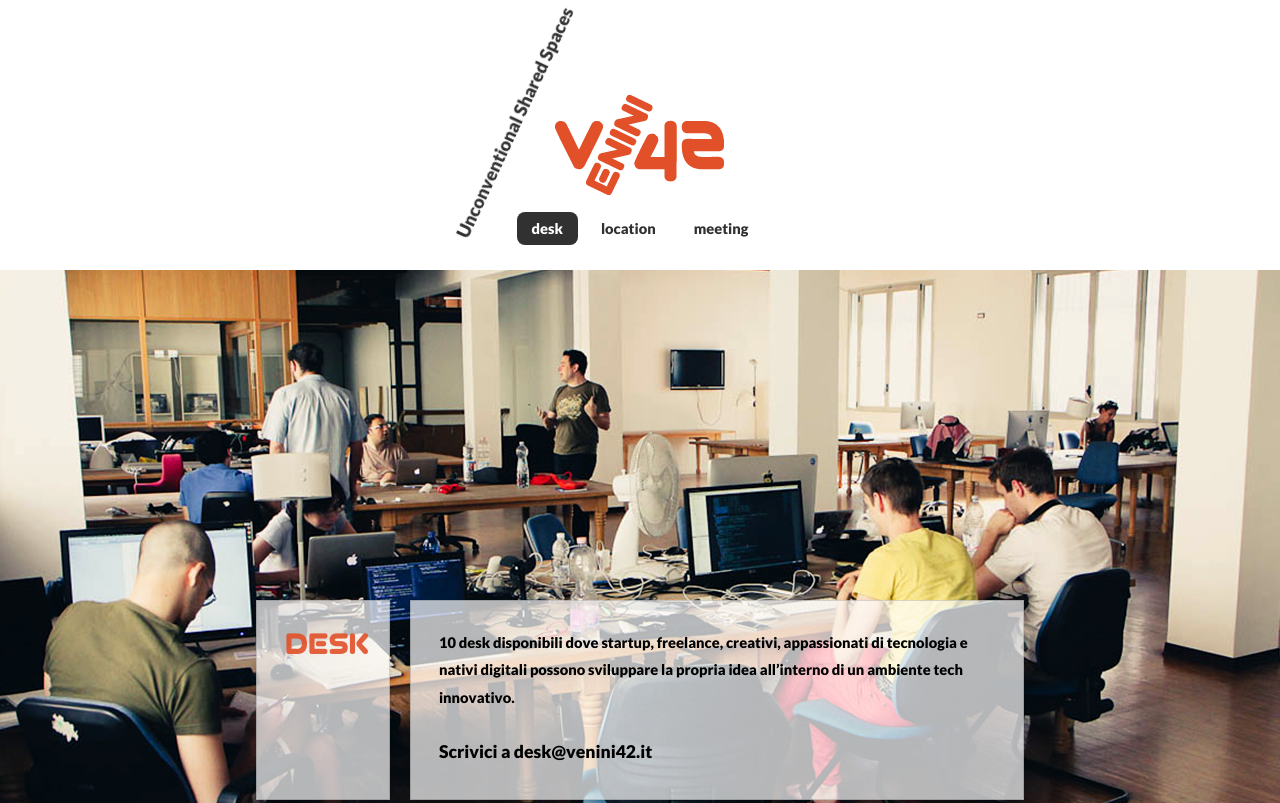
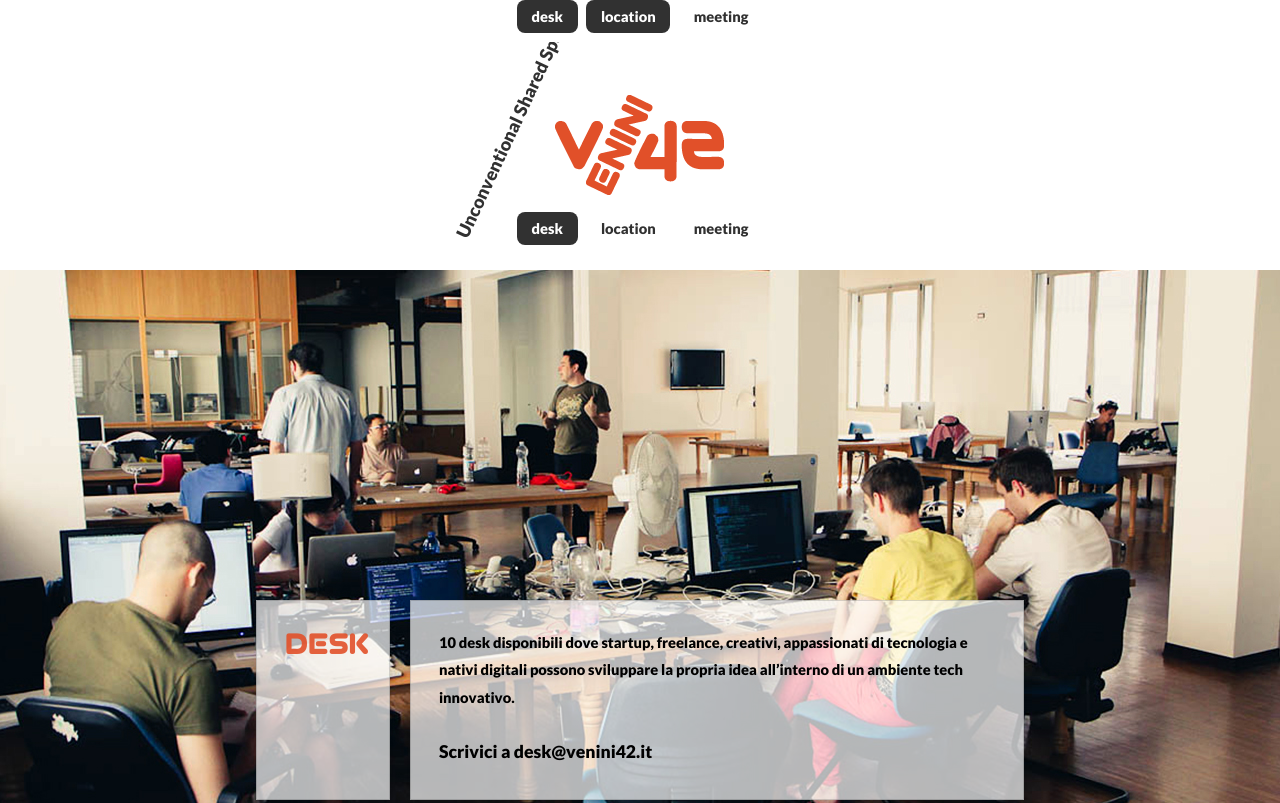
Before and after one commit to thespoo/Venini, a plain HTML site: page index.html in a window 1280 px wide. Shown: the top 803 px of the page. Drawn offline with nearby package versions, Linux system fonts and the light colour scheme.

Commit message:
need to change colour of text on hover and change where the links take you.:

```diff
--- a/css/style-desktop.css
+++ b/css/style-desktop.css
@@ -440,7 +440,7 @@ span.desk-text-email {
 
 		.background-desk{
 			display: block;
-			margin-top: 270px;
+/*			margin-top: 270px;*/
 			height: 599px;
 			background: url('images/desk-background.jpg');
 			background-size: cover;
--- a/css/style.css
+++ b/css/style.css
@@ -54,7 +54,7 @@
 
 	a
 	{
-		color: #3B95C6;
+		color: #313131;
 		text-decoration: underline;
 		-moz-transition: color .2s ease-in-out;
 		-webkit-transition: color .2s ease-in-out;
@@ -856,7 +856,7 @@
 	{
 		background-color: #282828;
 		text-align: center;
-		position: fixed;
+		position: relative;
 		left: 0;
 		top: 0;
 		width: 100%;
@@ -885,11 +885,69 @@
 
 			#nav a:hover
 			{
-				color: #fff !important;
+				color: #FFFFFF !important;
 			}
 
 			#nav a.active:before
 			{
+				content: '';
+				display: block;
+				position: absolute;
+				bottom: -0.6em;
+				left: 50%;
+				margin-left: -0.75em;
+				border-left: solid 0.75em transparent;
+				border-right: solid 0.75em transparent;
+				border-top: solid 0.6em #282828;
+			}
+
+	/* Minimized fixed Nav */
+
+	#nav-min
+	{
+		background-color: #FFFFFF;;
+		text-align: center;
+		position: fixed;
+		left: 0;
+		top: 0;
+		width: 100%;
+		z-index: 11000;
+		cursor: default;
+	}
+
+		#nav-min ul {
+			margin: 0;
+		}
+
+		#nav-min li {
+			display: inline-block;
+		}
+
+		#nav-min a {
+			position: relative;
+			display: block;
+			color: #FFFFFF;
+			text-decoration: none;
+			outline: 0;
+			padding: 0.2em 1em 0.2em 1em;
+			margin: 0em 0.2em 0.6em 0.2em;
+			font:Lato;
+			font-weight: 600;
+			border-radius: 8px;
+			-moz-transition: background-color .2s ease-in-out;
+			-webkit-transition: background-color .2s ease-in-out;
+			-o-transition: background-color .2s ease-in-out;
+			-ms-transition: background-color .2s ease-in-out;
+			transition: background-color .2s ease-in-out;
+			color: #313131;
+		}
+
+			#nav-min a:hover
+			{
+				background: #383838;
+			}
+
+			#nav-min a.active:before {
 				content: '';
 				display: block;
 				position: absolute;
--- a/index.html
+++ b/index.html
@@ -34,6 +34,15 @@
 				</ul>
                 <div class="rotate caption">Unconventional Shared Spaces</div>
 			</nav>
+
+		<!-- Min Nav -->
+			<section id="nav-min">
+				<ul>
+					<li><a href="#top" id="desk">desk</a></li>
+					<li><a href="#work" id="work">location</a></li>
+					<li><a href="#portfolio" id="portfolio">meeting</a></li>
+				<ul>
+			</section>
 
 		<!-- Home -->
         <section class="background-desk">
```
